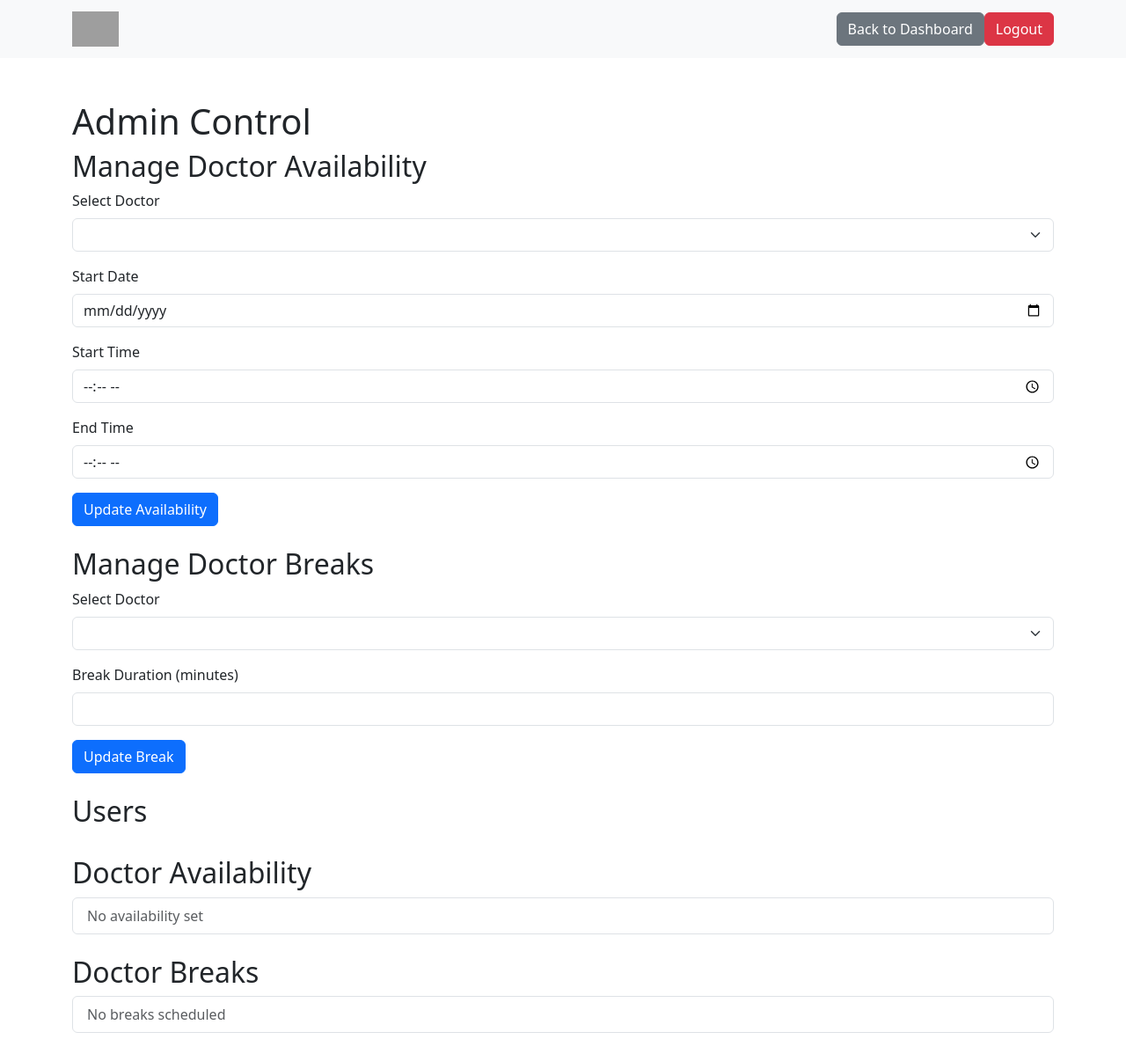
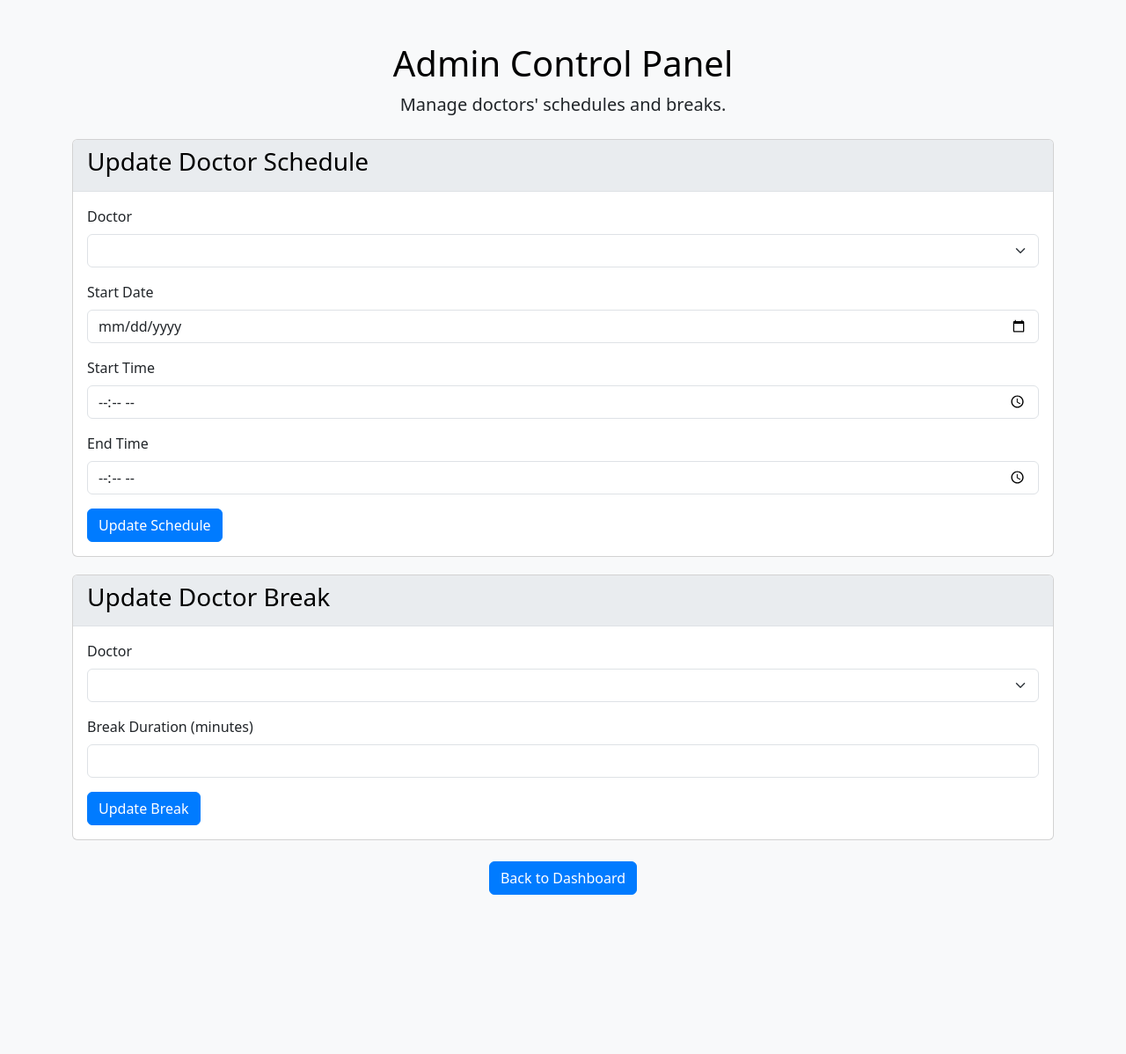
Before and after one commit to sahalux111/DoctorDashboard-, a Flask app: template templates/admin_control.html in a window 1280 px wide. Shown: the whole page at 88% size. After the commit the page ends 1017 px from the top, so only its background shows below. Run offline with Flask 3, Linux system fonts and the light colour scheme; the template is opened without the code that fills it, so the values that code supplies are empty; grey boxes are pictures that could not be loaded.

Commit message:
admin_control.html

```diff
--- a/templates/admin_control.html
+++ b/templates/admin_control.html
@@ -1,39 +1,70 @@
 <!DOCTYPE html>
 <html lang="en">
+
 <head>
     <meta charset="UTF-8">
     <meta name="viewport" content="width=device-width, initial-scale=1.0">
-    <title>Admin Control</title>
+    <title>Admin Control Panel</title>
     <link href="https://cdn.jsdelivr.net/npm/bootstrap@5.3.0/dist/css/bootstrap.min.css" rel="stylesheet">
     <style>
-        .navbar-brand img {
-            height: 40px;
+        body {
+            background-color: #f8f9fa;
+        }
+
+        h1, h3 {
+            color: #000000; /* Black color for headings */
+        }
+
+        .card {
+            margin-bottom: 20px;
+        }
+
+        .card-header {
+            background-color: #e9ecef;
+            border-bottom: 1px solid #dee2e6;
+        }
+
+        .btn-primary {
+            background-color: #007bff;
+            border-color: #007bff;
+        }
+
+        .btn-primary:hover {
+            background-color: #0056b3;
+            border-color: #004085;
+        }
+
+        .btn-danger {
+            background-color: #dc3545;
+            border-color: #dc3545;
+        }
+
+        .btn-danger:hover {
+            background-color: #c82333;
+            border-color: #bd2130;
         }
     </style>
 </head>
+
 <body>
-    <nav class="navbar navbar-expand-lg navbar-light bg-light mb-4">
-        <div class="container">
-            <a class="navbar-brand" href="#">
-                <img src="{{ url_for('static', filename='logo.png') }}" alt="Company Logo">
-            </a>
-            <div class="d-flex">
-                <a href="{{ url_for('dashboard') }}" class="btn btn-secondary">Back to Dashboard</a>
-                <a href="{{ url_for('logout') }}" class="btn btn-danger">Logout</a>
+    <div class="container my-5">
+        <div class="text-center mb-4">
+            <h1>Admin Control Panel</h1>
+            <p class="lead">Manage doctors' schedules and breaks.</p>
         </div>
+
+        <!-- Update Schedule Form -->
+        <div class="card">
+            <div class="card-header">
+                <h3>Update Doctor Schedule</h3>
             </div>
-    </nav>
-    <div class="container mt-5">
-        <h1>Admin Control</h1>
-
-        <div class="mb-4">
-            <h2>Manage Doctor Availability</h2>
-            <form action="{{ url_for('update_schedule') }}" method="POST">
+            <div class="card-body">
+                <form action="/update_schedule" method="post">
                     <div class="mb-3">
-                    <label for="doctor" class="form-label">Select Doctor</label>
-                    <select id="doctor" name="doctor" class="form-select" required>
-                        {% for user, info in users.items() if info['role'] == 'doctor' %}
-                            <option value="{{ user }}">{{ user }}</option>
+                        <label for="doctor" class="form-label">Doctor</label>
+                        <select id="doctor" name="doctor" class="form-select">
+                            {% for doctor in users if users[doctor]['role'] == 'doctor' %}
+                                <option value="{{ doctor }}">{{ doctor }}</option>
                             {% endfor %}
                         </select>
                     </div>
@@ -49,18 +80,23 @@
                         <label for="end_time" class="form-label">End Time</label>
                         <input type="time" id="end_time" name="end_time" class="form-control" required>
                     </div>
-                <button type="submit" class="btn btn-primary">Update Availability</button>
+                    <button type="submit" class="btn btn-primary">Update Schedule</button>
                 </form>
             </div>
+        </div>
 
-        <div class="mb-4">
-            <h2>Manage Doctor Breaks</h2>
-            <form action="{{ url_for('update_break') }}" method="POST">
+        <!-- Update Break Form -->
+        <div class="card">
+            <div class="card-header">
+                <h3>Update Doctor Break</h3>
+            </div>
+            <div class="card-body">
+                <form action="/update_break" method="post">
                     <div class="mb-3">
-                    <label for="doctor_break" class="form-label">Select Doctor</label>
-                    <select id="doctor_break" name="doctor" class="form-select" required>
-                        {% for user, info in users.items() if info['role'] == 'doctor' %}
-                            <option value="{{ user }}">{{ user }}</option>
+                        <label for="doctor" class="form-label">Doctor</label>
+                        <select id="doctor" name="doctor" class="form-select">
+                            {% for doctor in users if users[doctor]['role'] == 'doctor' %}
+                                <option value="{{ doctor }}">{{ doctor }}</option>
                             {% endfor %}
                         </select>
                     </div>
@@ -71,39 +107,14 @@
                     <button type="submit" class="btn btn-primary">Update Break</button>
                 </form>
             </div>
-
-        <div class="mb-4">
-            <h2>Users</h2>
-            <ul class="list-group">
-                {% for user, info in users.items() %}
-                    <li class="list-group-item">{{ user }} - Role: {{ info['role'] }}</li>
-                {% endfor %}
-            </ul>
         </div>
 
-        <div class="mb-4">
-            <h2>Doctor Availability</h2>
-            <ul class="list-group">
-                {% for doctor, (start_time, end_time) in available_doctors.items() %}
-                    <li class="list-group-item">{{ doctor }} - {{ start_time }} to {{ end_time }}</li>
-                {% endfor %}
-                {% if available_doctors|length == 0 %}
-                    <li class="list-group-item text-muted">No availability set</li>
-                {% endif %}
-            </ul>
+        <!-- Back to Dashboard Button -->
+        <div class="text-center mt-4">
+            <a href="{{ url_for('dashboard') }}" class="btn btn-primary">Back to Dashboard</a>
         </div>
 
-        <div class="mb-4">
-            <h2>Doctor Breaks</h2>
-            <ul class="list-group">
-                {% for doctor, break_end in doctor_breaks.items() %}
-                    <li class="list-group-item">{{ doctor }} - On break until {{ break_end }}</li>
-                {% endfor %}
-                {% if doctor_breaks|length == 0 %}
-                    <li class="list-group-item text-muted">No breaks scheduled</li>
-                {% endif %}
-            </ul>
-        </div>
     </div>
 </body>
+
 </html>
```
Lines whose indentation alone changed are shown as unchanged.
